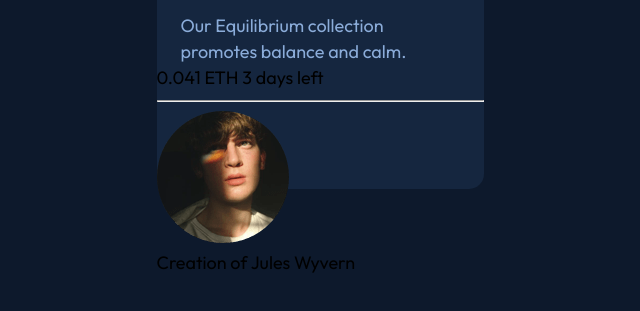
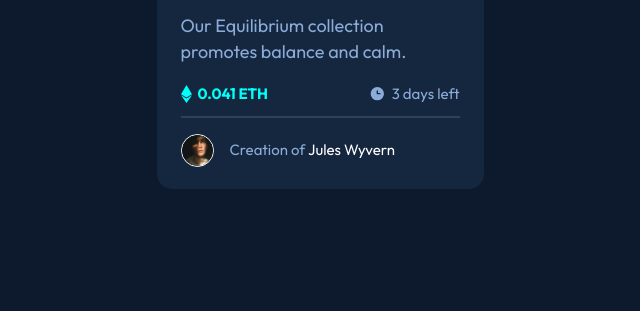
Before and after one commit to jisazamp/nft-preview-card-component, a plain HTML site: page index.html in a window 1280 px wide. Shown: the part 483-794 px from the top of the page, without its empty margins (320-960 px from the left). Drawn offline with Linux system fonts and the light colour scheme.

Commit message:
First iteration of the styles

```diff
--- a/index.css
+++ b/index.css
@@ -73,4 +73,64 @@ figure {
 .card-content__description {
     color: var(--clr-soft-blue);
     margin: 0 24px;
+    margin-bottom: 16px;
 }
+
+.card-content__pricing {
+    display: flex;
+    justify-content: space-between;
+    vertical-align: middle;
+    margin: 0 24px;
+    font-size: 15px;
+}
+
+.card-content__icon {
+    display: flex;
+    justify-content: center;
+    align-items: center;
+}
+
+.icon {
+    margin-right: 6px;
+}
+
+#eth {
+    color: var(--clr-cyan);
+    font-weight: bold;
+}
+
+#time {
+    color: var(--clr-soft-blue)
+}
+
+.card-content__separator {
+    border: 1px solid var(--clr-very-darl-blue-line);
+    margin-right: 24px;
+    margin-left: 24px;
+}
+
+.card-content__author {
+    margin-top: 16px;
+    display: flex;
+    align-items: center;
+    margin-right: 24px;
+    margin-left: 24px;
+}
+
+.avatar {
+    width: 33px;
+    height: 33px;
+    border: 1px solid white;
+    border-radius: 50%;
+}
+
+.card-content__author-name {
+    color: var(--clr-soft-blue);
+    font-size: 15px;
+    margin-left: 16px;
+}
+
+.card-content__highlight {
+    color: white;
+    font-size: 15px;
+}
--- a/index.html
+++ b/index.html
@@ -48,20 +48,21 @@
           </p>
           <!-- Pricing -->
           <div class="card-content__pricing">
-            <span>0.041 ETH</span>
-            <span>3 days left</span>
+            <p id="eth" class="card-content__icon">
+              <img class="icon" src="./images/icon-ethereum.svg" />0.041 ETH
+            </p>
+            <p id="time" class="card-content__icon">
+              <img class="icon" src="./images/icon-clock.svg" />3 days left
+            </p>
           </div>
           <!-- Separator -->
-          <hr />
+          <hr class="card-content__separator" />
           <!-- Author -->
           <div class="card-content__author">
-            <img
-              class="card-content__author-avatar"
-              src="./images/image-avatar.png"
-              alt=""
-            />
+            <img class="avatar" src="./images/image-avatar.png" alt="" />
             <p class="card-content__author-name">
-              Creation of <span>Jules Wyvern</span>
+              Creation of
+              <span class="card-content__highlight">Jules Wyvern</span>
             </p>
           </div>
         </div>
```
